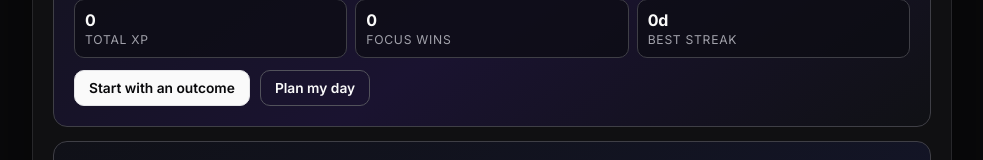
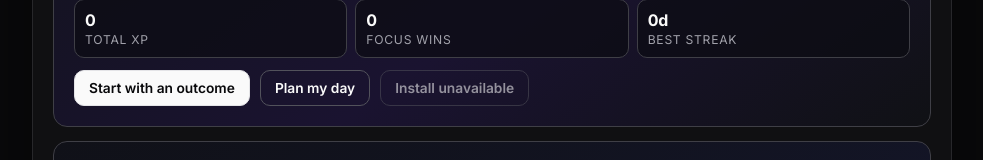
Before and after one commit to dhyoprd/pomodoro-glass, a Next.js app: page / in a window 1280 px wide. Shown: the part 298-458 px from the top of the page, without its empty margins (148-1131 px from the left). Built offline with nearby package versions, Linux system fonts and the light colour scheme.

Commit message:
feat: add install CTA flow for PWA onboarding

```diff
--- a/src/app/globals.css
+++ b/src/app/globals.css
@@ -121,7 +121,8 @@ header p { margin: 4px 0 0; color: var(--muted); font-size: 0.95rem; }
   gap: 10px;
 }
 
-.hero-actions a {
+.hero-actions a,
+.hero-actions .install-cta {
   display: inline-flex;
   align-items: center;
   justify-content: center;
@@ -135,14 +136,21 @@ header p { margin: 4px 0 0; color: var(--muted); font-size: 0.95rem; }
   font-size: 0.86rem;
 }
 
-.hero-actions a.ghost-link {
+.hero-actions a.ghost-link,
+.hero-actions .install-cta {
   border-color: #52525b;
   background: transparent;
   color: var(--text);
 }
 
-.hero-actions a:hover {
+.hero-actions a:hover,
+.hero-actions .install-cta:hover {
   filter: brightness(0.95);
+}
+
+.hero-actions .install-cta:disabled {
+  opacity: 0.55;
+  filter: none;
 }
 
 .startup-proof {
--- a/src/ui/PomodoroApp.tsx
+++ b/src/ui/PomodoroApp.tsx
@@ -28,6 +28,11 @@ import {
   type MatchmakerGoal,
 } from '@/application/SessionPlannerEngine';
 
+type BeforeInstallPromptEvent = Event & {
+  prompt: () => Promise<void>;
+  userChoice: Promise<{ outcome: 'accepted' | 'dismissed'; platform: string }>;
+};
+
 export function PomodoroApp() {
   const { state, controller } = usePomodoroController();
   const [taskText, setTaskText] = useState('');
@@ -43,6 +48,7 @@ export function PomodoroApp() {
   });
   const [settingsForm, setSettingsForm] = useState({ focus: '', shortBreak: '', longBreak: '', longBreakInterval: '' });
   const [quickStartLinkStatus, setQuickStartLinkStatus] = useState<{ kind: 'success' | 'error'; message: string } | null>(null);
+  const [deferredInstallPrompt, setDeferredInstallPrompt] = useState<BeforeInstallPromptEvent | null>(null);
   const [activeSectionId, setActiveSectionId] = useState('focus-timer');
   const hasHydratedQuickStart = useRef(false);
 
@@ -79,6 +85,31 @@ export function PomodoroApp() {
     window.addEventListener('keydown', onKeyDown);
     return () => window.removeEventListener('keydown', onKeyDown);
   }, [controller]);
+
+  useEffect(() => {
+    if (typeof window === 'undefined') return;
+
+    const onBeforeInstallPrompt = (event: Event) => {
+      event.preventDefault();
+      setDeferredInstallPrompt(event as BeforeInstallPromptEvent);
+    };
+
+    const onAppInstalled = () => {
+      setDeferredInstallPrompt(null);
+      setQuickStartLinkStatus({
+        kind: 'success',
+        message: 'Loose installed. You can now launch it from your home screen.',
+      });
+    };
+
+    window.addEventListener('beforeinstallprompt', onBeforeInstallPrompt);
+    window.addEventListener('appinstalled', onAppInstalled);
+
+    return () => {
+      window.removeEventListener('beforeinstallprompt', onBeforeInstallPrompt);
+      window.removeEventListener('appinstalled', onAppInstalled);
+    };
+  }, []);
 
   useEffect(() => {
     if (typeof window === 'undefined') return;
@@ -272,6 +303,33 @@ export function PomodoroApp() {
     controller.beginFocusSession();
   };
 
+  const installLooseApp = async () => {
+    if (!deferredInstallPrompt) {
+      setQuickStartLinkStatus({
+        kind: 'error',
+        message: 'Install option is not available in this browser yet.',
+      });
+      return;
+    }
+
+    await deferredInstallPrompt.prompt();
+    const choice = await deferredInstallPrompt.userChoice;
+
+    if (choice.outcome === 'accepted') {
+      setQuickStartLinkStatus({
+        kind: 'success',
+        message: 'Install accepted. Loose is being added to your device.',
+      });
+    } else {
+      setQuickStartLinkStatus({
+        kind: 'error',
+        message: 'Install dismissed. You can retry anytime from this button.',
+      });
+    }
+
+    setDeferredInstallPrompt(null);
+  };
+
   const copyPresetQuickStartLink = async (preset: UseCasePreset) => {
     if (typeof window === 'undefined') return;
 
@@ -447,6 +505,14 @@ export function PomodoroApp() {
         <div className="hero-actions">
           <a href="#outcome-blueprints">Start with an outcome</a>
           <a href="#session-planner" className="ghost-link">Plan my day</a>
+          <button
+            type="button"
+            className="ghost install-cta"
+            onClick={() => void installLooseApp()}
+            disabled={!deferredInstallPrompt}
+          >
+            {deferredInstallPrompt ? 'Install Loose app' : 'Install unavailable'}
+          </button>
         </div>
       </section>
 
@@ -1061,6 +1127,14 @@ export function PomodoroApp() {
             <button type="button" className="ghost" onClick={() => controller.setMode('shortBreak')}>
               Break
             </button>
+            <button
+              type="button"
+              className="ghost"
+              onClick={() => void installLooseApp()}
+              disabled={!deferredInstallPrompt}
+            >
+              Install
+            </button>
           </div>
         </div>
       </aside>
```
